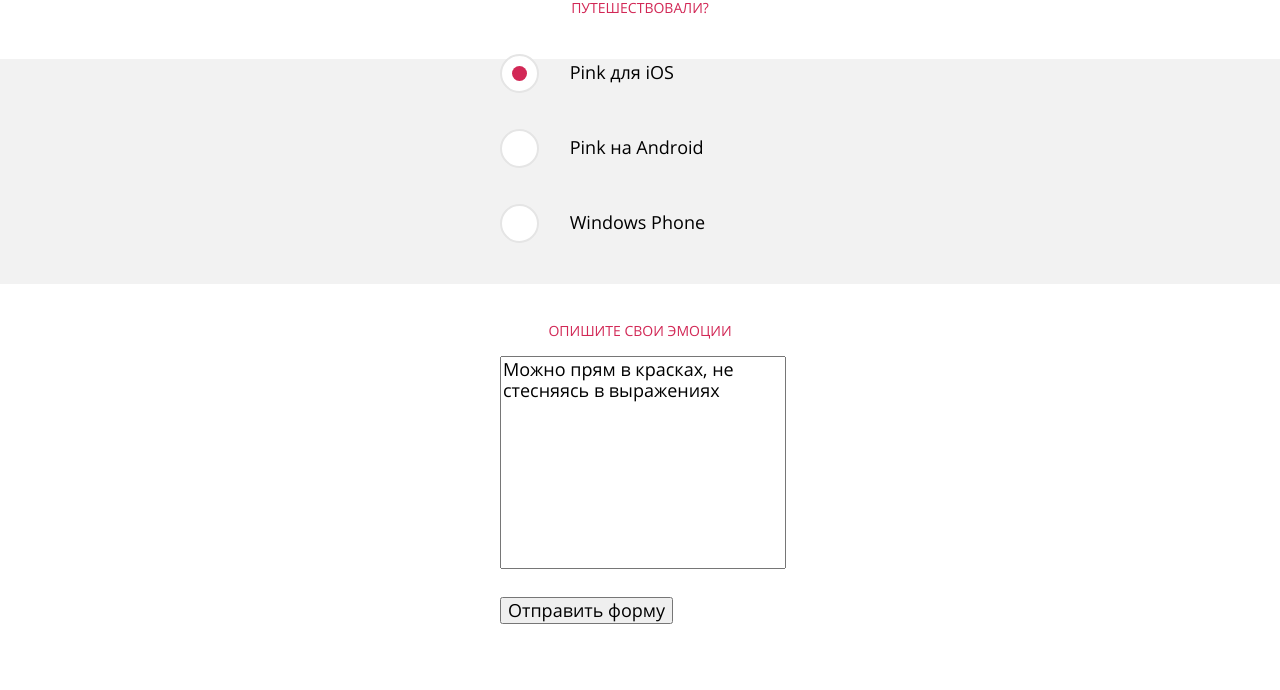
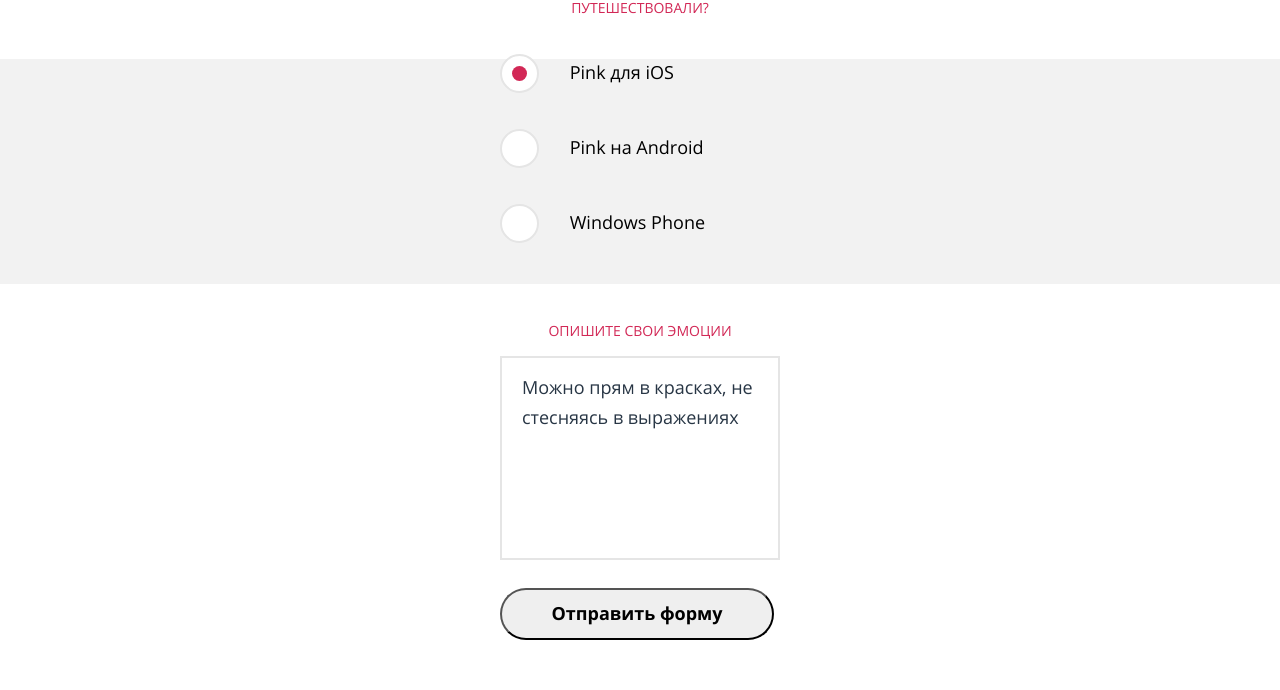
Before and after one commit to admegor/933557-pink-16, a website: page source/form.html in a window 1280 px wide. Shown: the part 1722-2412 px from the top of the page. Drawn offline with nearby package versions, Linux system fonts and the light colour scheme; files that its build step writes are made by us from their sources.

Commit message:
Стилизует блок ввода текста по PP

```diff
--- a/source/form.html
+++ b/source/form.html
@@ -133,10 +133,10 @@
 
               <fieldset class="form__text-field">
                 <legend class="form__text-field-header">Опишите свои эмоции</legend>
-                <textarea class="form__text-field-input" name="comment" rows="10" placeholder="Можно прям в красках, не стесняясь в выражениях"></textarea>
+                <textarea class="form__text-field-input" name="comment" rows="8" placeholder="Можно прям в красках, не стесняясь в выражениях"></textarea>
               </fieldset>
 
-              <input type="submit" value="Отправить форму">
+              <input class="button button--square" type="submit" value="Отправить форму">
             </form>
         </div>
       </section>
--- a/source/less/blocks/form.less
+++ b/source/less/blocks/form.less
@@ -101,7 +101,7 @@
 .form__name-item input {
   height: 60px;
   padding-left: 20px;
-  border: solid 2px #e5e5e5;
+  border: solid 2px @light-grey;
 }
 
 .form__name-item input::placeholder,
@@ -112,7 +112,7 @@
 
 .form__name-item input:focus::placeholder,
 .form__contacts-item input:focus::placeholder,
-.form__text-field-input input:focus::placeholder  {
+.form__text-field-input input:focus::placeholder {
   color: transparent;
 }
 
@@ -283,10 +283,14 @@
 }
 
 .form__text-field-input {
+  box-sizing: border-box;
+  padding: 20px;
+  padding-top: 14px;
   width: 100%;
   resize: none;
+  border: solid 2px @light-grey;
 }
 
 .form__text-field-input::placeholder {
-  color: @black;
+  line-height: 30px;
 }
```
